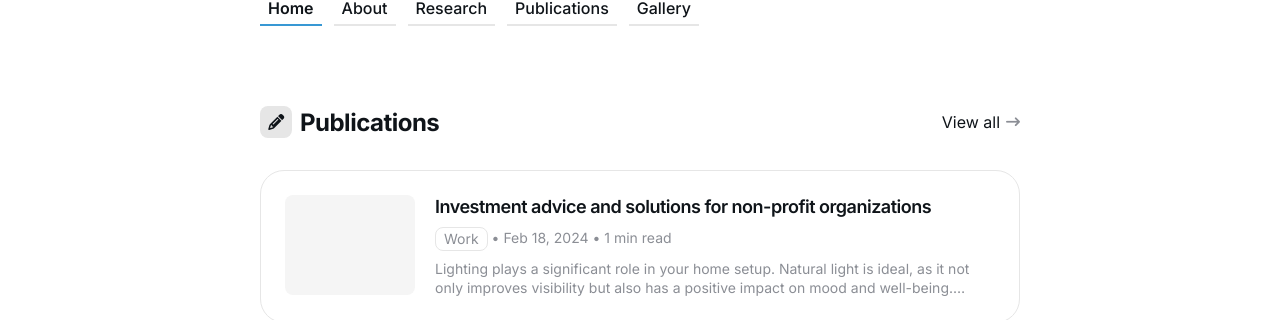
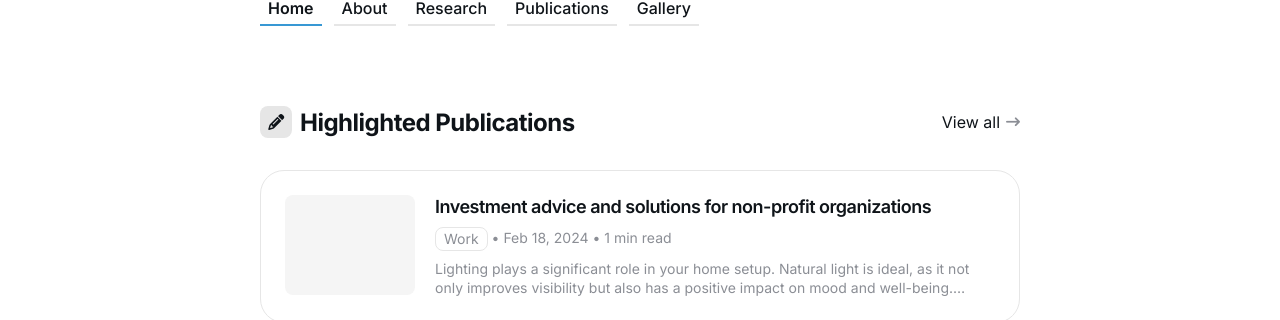
Before and after one commit to ykmiura/ykmiura.github.io, a Jekyll site: the page built from index.html, in a window 1280 px wide. Shown: the part 567-887 px from the top of the page. Built offline with Jekyll 4.4.1, drawn with Linux system fonts in a browser that asks for light colours.

Commit message:
Update settings.yml

```diff
--- a/_data/settings.yml
+++ b/_data/settings.yml
@@ -46,7 +46,7 @@ author:
 # Publication Section
 blog_settings:
   enable: true
-  blog_title: Publications
+  blog_title: Highlighted Publications
   blog_description:
 
 #-------------------------------
```
